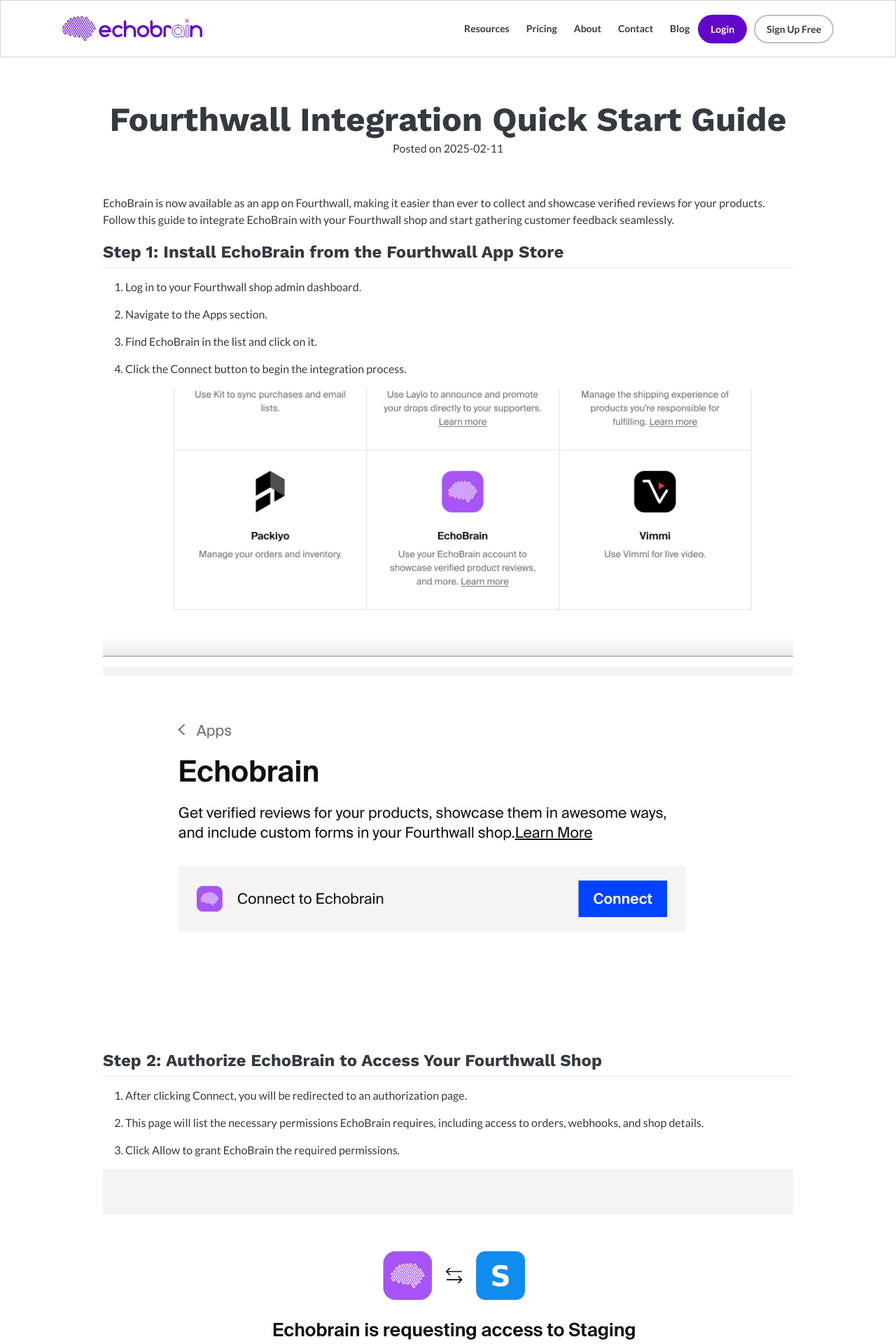
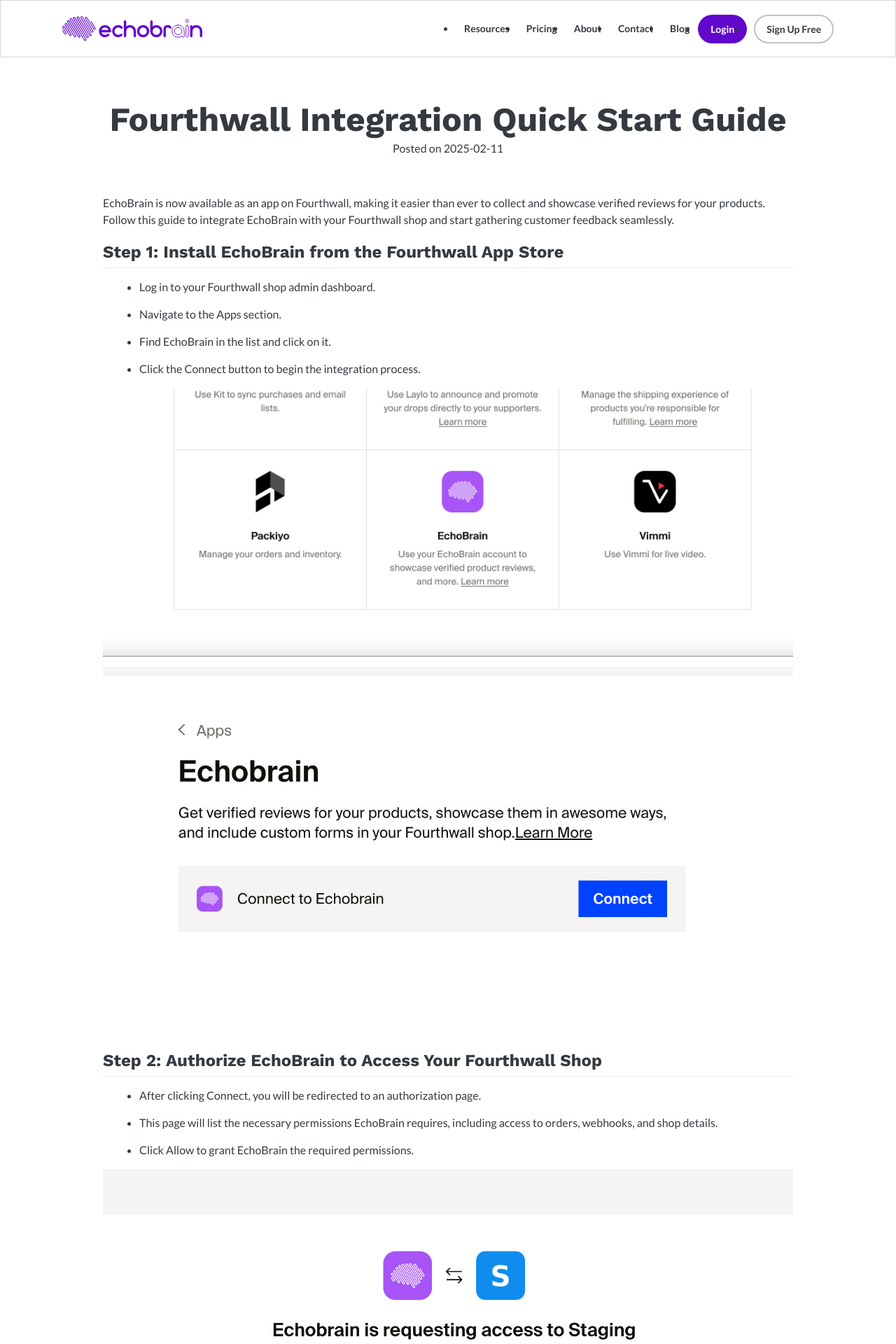
Before and after one commit to echo-brain/echo-brain.github.io, a Jekyll site: the page built from _posts/2025-02-11-fourthwall-integration-quick-start-guide.md, in a window 1280 px wide. Shown: the top 1920 px of the page at 70% size. Built offline with Jekyll 4.4.1, drawn with Linux system fonts in a browser that asks for light colours.

Commit message:
Update 2025-02-11-fourthwall-integration-quick-start-guide.md

```diff
--- a/_posts/2025-02-11-fourthwall-integration-quick-start-guide.md
+++ b/_posts/2025-02-11-fourthwall-integration-quick-start-guide.md
@@ -91,3 +91,10 @@
 * Display custom forms on your shop and start collecting data from your visitors and fans: [EchoBrain custom forms](https://echo-brain.com/blog/documentation/adding-custom-forms-to-your-shop/)
 
 Need help? Visit the [EchoBrain Documentation](https://echo-brain.com/blog/) or [contact support](mailto:hello@echo-brain.com) for assistance.
+
+<style>
+ul, ol {
+    list-style-type: disc !important;
+    margin-left: 20px !important;
+}
+</style>
```
